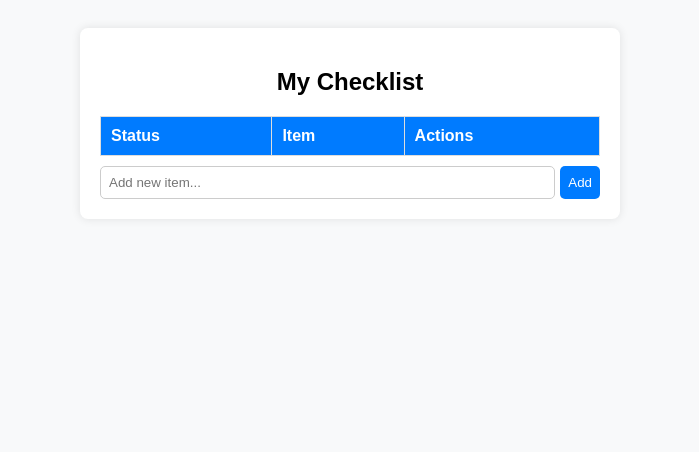
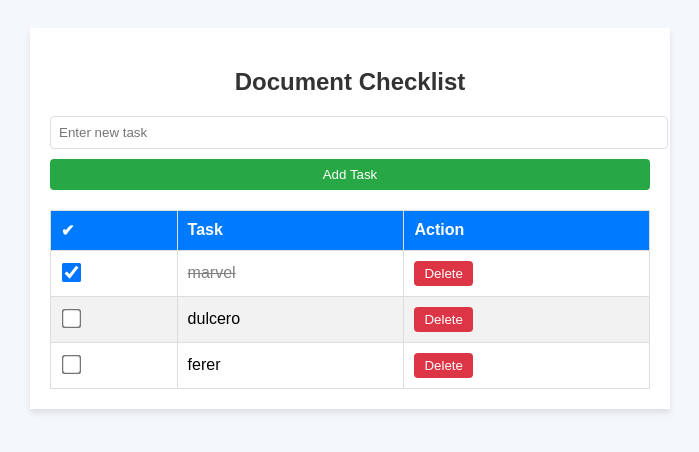
Before and after one commit to ken-delantar/kami_na_to, a PHP site: page /checklist.php in a window 1280 px wide. Shown: the top 452 px of the page, without its empty margins (290-989 px from the left). Run offline with PHP 8.4, Linux system fonts and the light colour scheme; lists and menus that the app fills with data are empty.

Commit message:
asfhbsaetf

```diff
--- a/logout.php
+++ b/back-end/logout.php
@@ -1,5 +1,5 @@
 <?php
 session_start();
 session_destroy();
-header("Location: login.php");
+header("Location: ../login.php");
 exit();
--- a/checklist.php
+++ b/checklist.php
@@ -1,41 +1,39 @@
 <?php
-session_start();
+// Data persistence using a file
+define('TASK_FILE', 'tasks.json');
 
-define('CHECKLIST_FILE', 'checklist.json');
-
-// Load checklist from file
-function loadChecklist() {
-    return file_exists(CHECKLIST_FILE) ? json_decode(file_get_contents(CHECKLIST_FILE), true) : [];
+// Load tasks from file
+function loadTasks() {
+    if (file_exists(TASK_FILE)) {
+        return json_decode(file_get_contents(TASK_FILE), true) ?: [];
+    }
+    return [];
 }
 
-// Save checklist to file
-function saveChecklist($checklist) {
-    file_put_contents(CHECKLIST_FILE, json_encode($checklist, JSON_PRETTY_PRINT));
+// Save tasks to file
+function saveTasks($tasks) {
+    file_put_contents(TASK_FILE, json_encode($tasks));
 }
 
-// Handle AJAX requests
+// Initialize tasks
+$tasks = loadTasks();
+
+// Handle form submissions
 if ($_SERVER['REQUEST_METHOD'] === 'POST') {
-    $checklist = loadChecklist();
-
-    if (isset($_POST['toggle'])) {
-        $item = $_POST['toggle'];
-        $checklist[$item] = !$checklist[$item];
-    } elseif (isset($_POST['delete'])) {
-        unset($checklist[$_POST['delete']]);
-    } elseif (isset($_POST['new_item'])) {
-        $newItem = trim($_POST['new_item']);
-        if (!empty($newItem) && !isset($checklist[$newItem])) {
-            $checklist[$newItem] = false;
+    if (isset($_POST['task'])) {
+        $tasks[] = ['name' => $_POST['task'], 'completed' => false];
+        saveTasks($tasks);
+    } elseif (isset($_POST['toggle'])) {
+        $index = $_POST['toggle'];
+        $tasks[$index]['completed'] = !$tasks[$index]['completed'];
+        saveTasks($tasks);
+    } elseif (isset($_POST['remove'])) {
+        array_splice($tasks, $_POST['remove'], 1);
+        saveTasks($tasks);
     }
-    }
-
-    saveChecklist($checklist);
-    echo json_encode($checklist);
+    header('Location: ' . $_SERVER['PHP_SELF']);
     exit;
 }
-
-// Load checklist for initial display
-$checklist = loadChecklist();
 ?>
 
 <!DOCTYPE html>
@@ -43,118 +41,122 @@
 <head>
     <meta charset="UTF-8">
     <meta name="viewport" content="width=device-width, initial-scale=1.0">
-    <title>AJAX Checklist</title>
+    <title>Excel-like Checklist</title>
     <style>
-        body { font-family: Arial, sans-serif; padding: 20px; background-color: #f8f9fa; }
-        .container { max-width: 500px; margin: auto; background: #fff; padding: 20px; border-radius: 8px; box-shadow: 0 0 10px rgba(0, 0, 0, 0.1); }
-        h2 { text-align: center; }
-        table { width: 100%; border-collapse: collapse; margin-top: 10px; }
-        th, td { padding: 10px; border: 1px solid #ddd; text-align: left; }
-        th { background: #007bff; color: white; }
-        .btn { padding: 8px; border: none; border-radius: 5px; cursor: pointer; }
-        .btn-primary { background: #007bff; color: white; }
-        .btn-danger { background: #dc3545; color: white; }
-        .delete-btn { cursor: pointer; color: red; font-size: 14px; border: none; background: none; }
-        .input-group { display: flex; gap: 5px; margin-top: 10px; }
-        .input-group input { flex: 1; padding: 8px; border: 1px solid #ccc; border-radius: 5px; }
+        body {
+            font-family: Arial, sans-serif;
+            background-color: #f4f7fc;
+            padding: 20px;
+        }
+        .container {
+            width: 600px;
+            margin: 0 auto;
+            background-color: white;
+            padding: 20px;
+            box-shadow: 0 4px 6px rgba(0, 0, 0, 0.1);
+        }
+        h2 {
+            text-align: center;
+            color: #333;
+        }
+        table {
+            width: 100%;
+            border-collapse: collapse;
+            margin-top: 20px;
+            font-size: 16px;
+        }
+        th, td {
+            border: 1px solid #ddd;
+            padding: 10px;
+            text-align: left;
+        }
+        th {
+            background-color: #007bff;
+            color: white;
+        }
+        tr:nth-child(even) {
+            background-color: #f2f2f2;
+        }
+        .completed td {
+            text-decoration: line-through;
+            color: gray;
+        }
+        input[type="checkbox"] {
+            transform: scale(1.5);
+        }
+        input[type="text"] {
+            width: 100%;
+            padding: 8px;
+            border: 1px solid #ddd;
+            border-radius: 4px;
+        }
+        .btn {
+            background-color: #28a745;
+            color: white;
+            border: none;
+            padding: 8px 12px;
+            cursor: pointer;
+            border-radius: 4px;
+            margin-top: 10px;
+            display: block;
+            width: 100%;
+            text-align: center;
+        }
+        .btn:hover {
+            background-color: #218838;
+        }
+        .delete-btn {
+            background-color: #dc3545;
+            padding: 5px 10px;
+            cursor: pointer;
+            border: none;
+            color: white;
+            border-radius: 4px;
+        }
+        .delete-btn:hover {
+            background-color: #c82333;
+        }
     </style>
-    <script>
-        document.addEventListener("DOMContentLoaded", function() {
-            document.querySelectorAll('.check-item').forEach(function(checkbox) {
-                checkbox.addEventListener('change', function() {
-                    updateChecklist("toggle", this.dataset.item);
-                });
-            });
-
-            document.querySelectorAll('.delete-btn').forEach(function(button) {
-                button.addEventListener('click', function() {
-                    updateChecklist("delete", this.dataset.item);
-                });
-            });
-
-            document.querySelector("#addItemForm").addEventListener("submit", function(event) {
-                event.preventDefault();
-                let newItem = document.querySelector("#newItemInput").value.trim();
-                if (newItem) {
-                    updateChecklist("new_item", newItem);
-                    document.querySelector("#newItemInput").value = "";
-                }
-            });
-        });
-
-        function updateChecklist(action, item) {
-            let formData = new FormData();
-            formData.append(action, item);
-
-            fetch("index.php", {
-                method: "POST",
-                body: formData
-            })
-            .then(response => response.json())
-            .then(data => {
-                renderChecklist(data);
-            })
-            .catch(error => console.error("Error:", error));
-        }
-
-        function renderChecklist(data) {
-            let tableBody = document.querySelector("#checklistBody");
-            tableBody.innerHTML = "";
-
-            for (let item in data) {
-                let checked = data[item] ? "checked" : "";
-                tableBody.innerHTML += `
-                    <tr>
-                        <td><input type="checkbox" class="check-item" data-item="${item}" ${checked}></td>
-                        <td>${item}</td>
-                        <td><button class="delete-btn" data-item="${item}">❌</button></td>
-                    </tr>
-                `;
-            }
-
-            // Reattach event listeners
-            document.querySelectorAll('.check-item').forEach(function(checkbox) {
-                checkbox.addEventListener('change', function() {
-                    updateChecklist("toggle", this.dataset.item);
-                });
-            });
-
-            document.querySelectorAll('.delete-btn').forEach(function(button) {
-                button.addEventListener('click', function() {
-                    updateChecklist("delete", this.dataset.item);
-                });
-            });
-        }
-    </script>
 </head>
 <body>
 
     <div class="container">
-    <h2>My Checklist</h2>
+        <h2>Document Checklist</h2>
 
+        <!-- Add new task form -->
+        <form method="POST">
+            <input type="text" name="task" placeholder="Enter new task" required>
+            <button type="submit" class="btn">Add Task</button>
+        </form>
+
+        <!-- Display tasks in an Excel-like table -->
         <table>
             <thead>
                 <tr>
-                <th>Status</th>
-                <th>Item</th>
-                <th>Actions</th>
+                    <th>✔</th>
+                    <th>Task</th>
+                    <th>Action</th>
                 </tr>
             </thead>
-        <tbody id="checklistBody">
-            <?php foreach ($checklist as $item => $checked): ?>
-                <tr>
-                    <td><input type="checkbox" class="check-item" data-item="<?= htmlspecialchars($item) ?>" <?= $checked ? 'checked' : '' ?>></td>
-                    <td><?= htmlspecialchars($item) ?></td>
-                    <td><button class="delete-btn" data-item="<?= htmlspecialchars($item) ?>">❌</button></td>
+            <tbody>
+                <?php foreach ($tasks as $index => $task): ?>
+                    <tr class="<?php echo $task['completed'] ? 'completed' : ''; ?>">
+                        <td>
+                            <form method="POST">
+                                <input type="hidden" name="toggle" value="<?php echo $index; ?>">
+                                <input type="checkbox" onclick="this.form.submit()" <?php echo $task['completed'] ? 'checked' : ''; ?>>
+                            </form>
+                        </td>
+                        <td><?php echo htmlspecialchars($task['name']); ?></td>
+                        <td>
+                            <form method="POST">
+                                <button type="submit" name="remove" value="<?php echo $index; ?>" class="delete-btn">Delete</button>
+                            </form>
+                        </td>
                     </tr>
                 <?php endforeach; ?>
             </tbody>
         </table>
-
-    <form id="addItemForm" class="input-group">
-        <input type="text" id="newItemInput" placeholder="Add new item..." required>
-        <button type="submit" class="btn btn-primary">Add</button>
-    </form>
     </div>
 
 </body>
--- a/students.php
+++ b/students.php
@@ -111,7 +111,7 @@
                         <td class="px-6 py-4 whitespace-nowrap"><?= $student['status'] ?></td>
                         <td class="px-6 py-4 whitespace-nowrap">Regular</td>
                         <td class="px-6 py-4 whitespace-nowrap">
-                            <a href="student_form.php?id=<?= $student['id'] ?>" class="text-blue-600 hover:text-blue-900 mr-3">
+                            <a href="#" class="text-blue-600 hover:text-blue-900 mr-3">
                                 <i class="fas fa-edit"></i>
                             </a>
                             <a href="documents.php?student_id=<?= $student['id'] ?>" class="text-green-600 hover:text-green-900 mr-3">
@@ -129,6 +129,7 @@
 </div>
 
 <!-- Modals -->
+
 <!-- Strand Modal -->
 <div id="addStrand" class="fixed inset-0 bg-gray-900 bg-opacity-50 flex items-center justify-center hidden">
     <div class="bg-white p-6 rounded-lg shadow-lg w-1/3">
--- /dev/null
+++ b/tasks.json
@@ -0,0 +1 @@
+[{"name":"marvel","completed":true},{"name":"dulcero","completed":false},{"name":"ferer","completed":false}]
```
Also changed, not shown: includes/header.php (+4 -4 lines), back-end/student_form.php (line endings or trailing spaces). Lines whose indentation alone changed are shown as unchanged.
